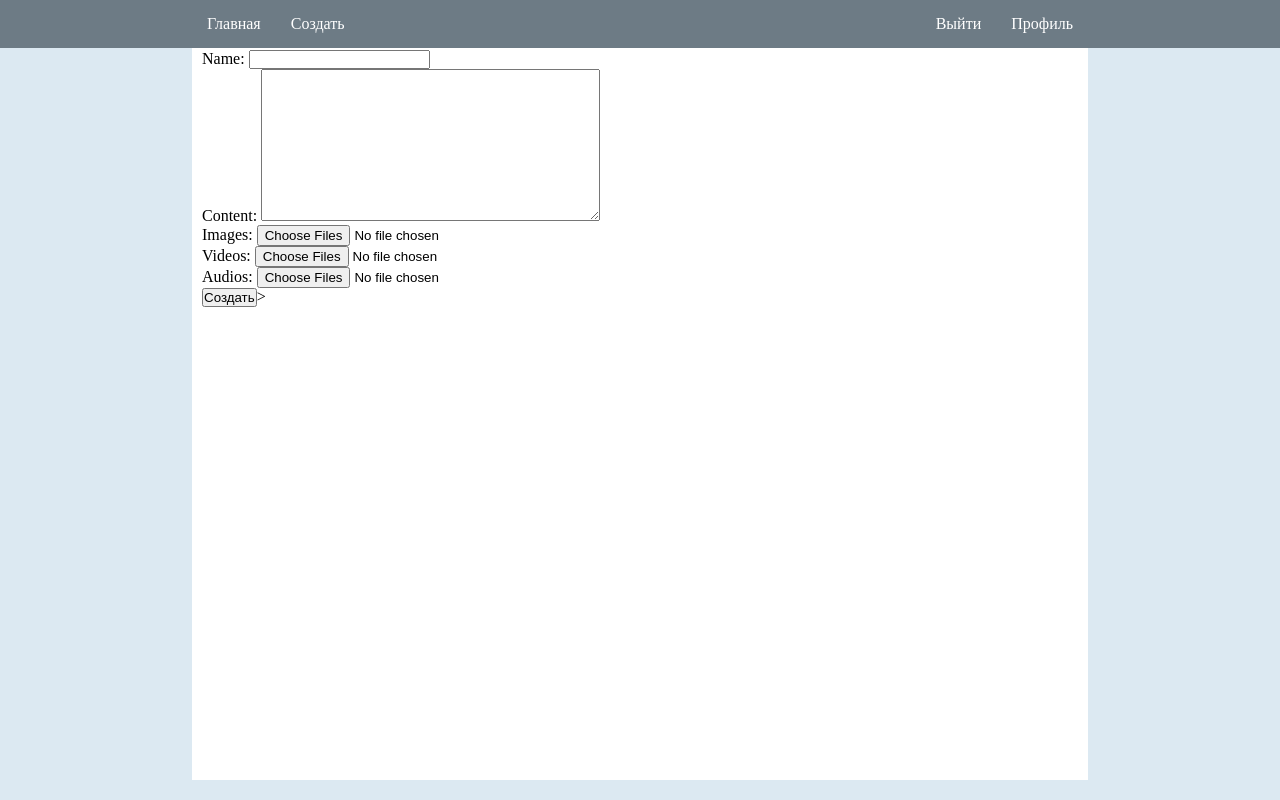
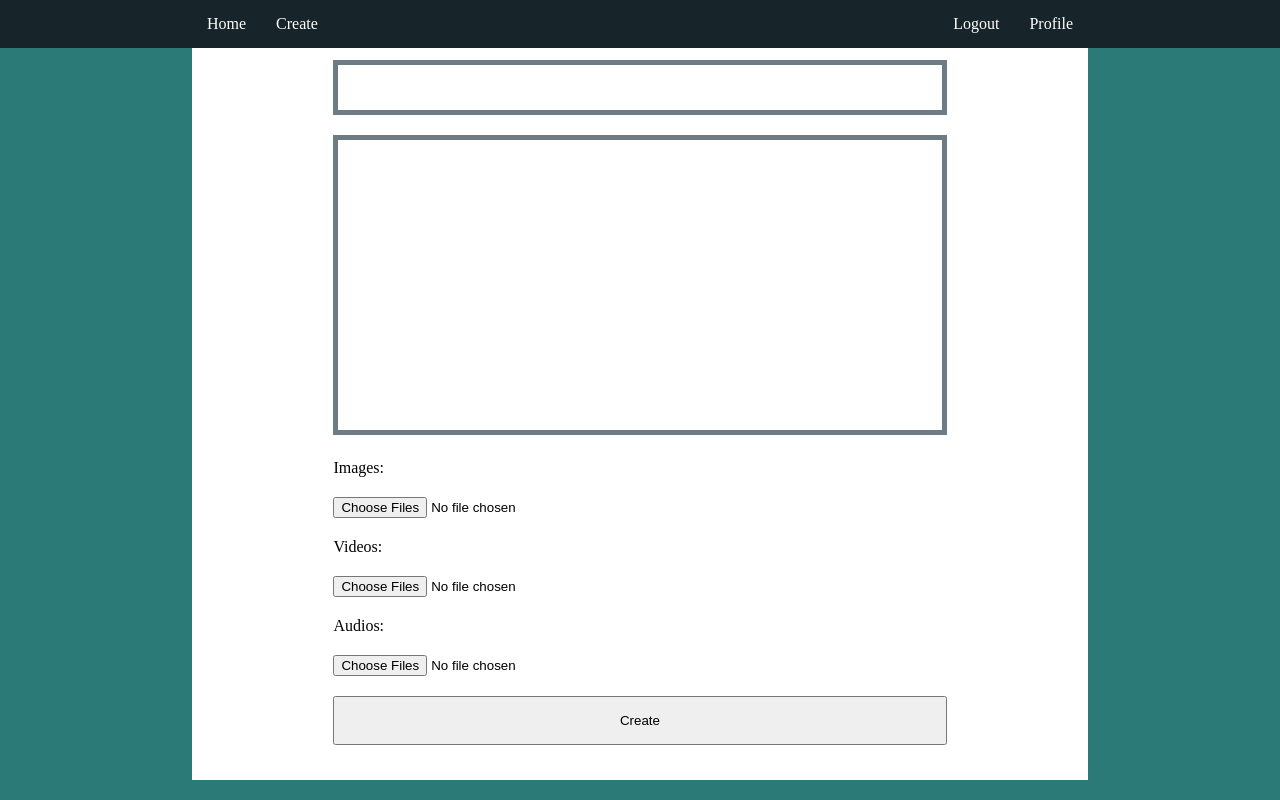
Before and after one commit to Bubka-Gob/Blog_Django, a Django app: page /create/ in a window 1280 px wide. Run offline with Django 3.2, Linux system fonts and the light colour scheme; the visitor is signed in with stand-in values (Sample User, id 1).

Commit message:
Frontend fixes

```diff
--- a/blog/settings.py
+++ b/blog/settings.py
@@ -8,7 +8,7 @@
 
 DEBUG = True
 
-ALLOWED_HOSTS = ['192.168.0.2',
+ALLOWED_HOSTS = ['192.168.0.17',
                  ]
 
 INSTALLED_APPS = [
--- a/home/templates/home/login.html
+++ b/home/templates/home/login.html
@@ -12,6 +12,6 @@
         {{form.email.errors}}
         <p>{{form.password}}</p>
         {{form.password.errors}}
-        <button type="submit">Войти</button>
+        <button type="submit">Log in</button>
     </form>
 {% endblock %}
--- a/home/templates/home/register.html
+++ b/home/templates/home/register.html
@@ -16,6 +16,6 @@
         {{form.password1.errors}}
         <p>{{form.password2}}</p>
         {{form.password2.errors}}
-        <button type="submit">Регистрация</button>
+        <button type="submit">Sign up</button>
     </form>
 {% endblock %}
--- a/home/views.py
+++ b/home/views.py
@@ -3,7 +3,7 @@
 from post.models import BlogPost, BlogImage, BlogVideo, BlogAudio
 from .forms import RegistrationForm, LoginForm
 
-
+# left picture right header
 def home_view(request):
     posts = BlogPost.objects.all()
     posts_list = []
--- a/post/forms.py
+++ b/post/forms.py
@@ -3,7 +3,7 @@
 
 
 class PostForm (forms.Form):
-    name = forms.CharField()
+    name = forms.CharField(widget=forms.TextInput(attrs={'class': 'name_input'}))
     content = forms.CharField(widget=forms.Textarea())
     images = forms.ImageField(widget=forms.FileInput(attrs={'multiple': True}),
                               required=False)
--- a/post/templates/post/post_creation.html
+++ b/post/templates/post/post_creation.html
@@ -1,8 +1,15 @@
 {% extends 'base.html' %}
 {% block content %}
-    <form method="POST" enctype="multipart/form-data">
+    <form method="POST" autocomplete="off" class="form_post" enctype="multipart/form-data">
         {% csrf_token %}
-        {{form.as_p}}
-        <button type="submit">Создать</button>>
+        {{form.name}}
+        {{form.content}}
+        <p>{{form.images.label}}:</p>
+        {{form.images}}
+        <p>{{form.videos.label}}:</p>
+        {{form.videos}}
+        <p>{{form.audios.label}}:</p>
+        {{form.audios}}
+        <button type="submit">Create</button>>
     </form>
 {% endblock %}
--- a/post/views.py
+++ b/post/views.py
@@ -4,6 +4,10 @@
 
 
 def post_creation_view(request):
+    if not request.user.is_authenticated:
+        return redirect('home-page')
+    if not request.user.is_admin:
+        return redirect('home-page')
     if request.method == 'GET':
         form = PostForm()
     else:
--- a/static/css/base_style.css
+++ b/static/css/base_style.css
@@ -1,3 +1,13 @@
+:root {
+    --body_color: #2b7a78;
+    --nav_color: #17252a;
+    --nav_text_color: white;
+    --nav_focus_color: #646e75;
+    --main_color: white;
+    --post_border_color: #6d7b85;
+    --post_background_color: white;
+    --content_color: #17252a;
+}
 
 * {
     padding: 0;
@@ -6,7 +16,7 @@
 }
 
 body {
-    background: #dce9f2;
+    background: var(--body_color);
 }
 
 .navigation {
@@ -14,7 +24,7 @@
     top: 0px;
     left: 0px;
     right: 0px;
-    background: #6d7b85;
+    background: var(--nav_color);
     z-index: 100;
     padding-left: 15%;
     padding-right: 15%;
@@ -28,12 +38,12 @@
 .nav_component a {
     display: block;
     padding: 15px;
-    color: white;
+    color: var(--nav_text_color);
     text-decoration: none;
 }
 
 .nav_component a:hover {
-    background: #646e75;
+    background: var(--nav_focus_color);
 }
 
 .main_container {
@@ -43,13 +53,14 @@
 	width: 70%;
 	padding: 10px;
 	padding-top: 30px;
-	background: white;
+	background: var(--main_color);
 	min-height: 95vh;
 }
 
 .post_container {
     position: relative;
-    border: 2px solid #6d7b85;
+    background: var(--post_background_color);
+    border: 8px solid var(--post_border_color);
     border-radius: 10px;
     margin-top: 20px;
     margin-bottom: 20px;
@@ -57,20 +68,52 @@
     padding-left: 20px;
 }
 
-.post_container div {
-    border-bottom: 2px solid  #6d7b85;
+.post_container > a {
+    text-decoration: none;
+    color: var(--content_color);
 }
 
-.post_header {
+.post_container h2 {
     text-align: center;
+}
+
+.post_container img {
+    width: 100%;
 }
 
 .post_content {
     width: 100%;
 }
 
-.post_container img {
-    width: 100%;
+.form_post * {
+    position: relative;
+    margin-top: 10px;
+    margin-bottom: 10px;
+    left: 15%;
+    width: 70%;
+}
+
+.form_post textarea {
+    resize: none;
+    height: 300px;
+}
+
+.form_post button {
+    padding: 15px;
+}
+
+.name_input {
+    font-size: 16pt;
+}
+
+.name_input, .form_post textarea {
+    border: 5px solid var(--post_border_color);
+    padding: 10px;
+}
+
+.name_input:focus, .form_post textarea:focus {
+    outline: none;
+    border: 5px solid var(--body_color);
 }
 
 @media only screen and (max-width: 600px) {
--- a/templates/base.html
+++ b/templates/base.html
@@ -10,16 +10,16 @@
 </head>
 <body>
     <ul class="navigation">
-        <li class="nav_component"><a href="{% url 'home-page' %}">Главная</a></li>
+        <li class="nav_component"><a href="{% url 'home-page' %}">Home</a></li>
         {% if user.is_authenticated %}
-            <li class="nav_component" style="float: right"><a href="{% url 'home-page' %}">Профиль</a></li>
-            <li class="nav_component" style="float: right"><a href="{% url 'logout-page' %}">Выйти</a></li>
+            <li class="nav_component" style="float: right"><a href="{% url 'home-page' %}">Profile</a></li>
+            <li class="nav_component" style="float: right"><a href="{% url 'logout-page' %}">Logout</a></li>
             {% if user.is_admin %}
-            <li class="nav_component"><a href="{% url 'post-creation-page' %}">Создать</a></li>
+            <li class="nav_component"><a href="{% url 'post-creation-page' %}">Create</a></li>
             {% endif %}
         {% else %}
-            <li class="nav_component" style="float: right"><a href="{% url 'login-page' %}">Войти</a></li>
-            <li class="nav_component" style="float: right"><a href="{% url 'register-page' %}">Регистрация</a></li>
+            <li class="nav_component" style="float: right"><a href="{% url 'login-page' %}">Sign in</a></li>
+            <li class="nav_component" style="float: right"><a href="{% url 'register-page' %}">Sign up</a></li>
         {% endif %}
     </ul>
     <div class="main_container">
```
Also changed, not shown: home/forms.py (+8 -8 lines), home/static/css/login_style.css (+8 -4 lines), home/templates/home/home.html (+5 -7 lines).
